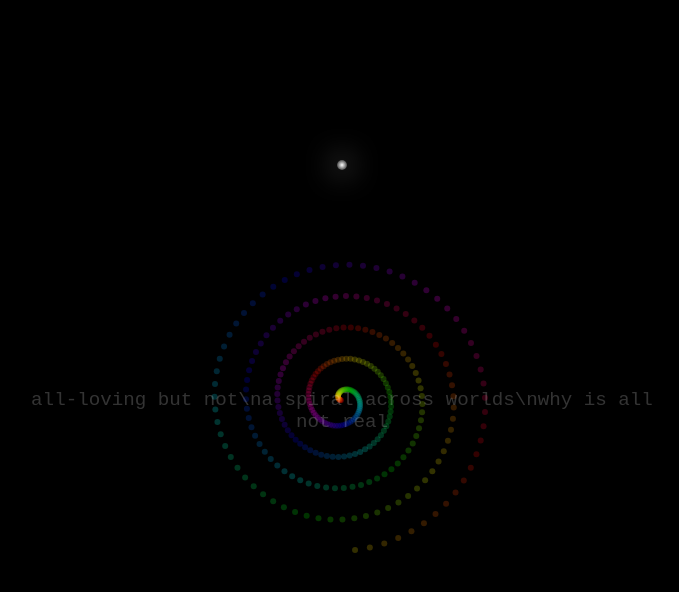
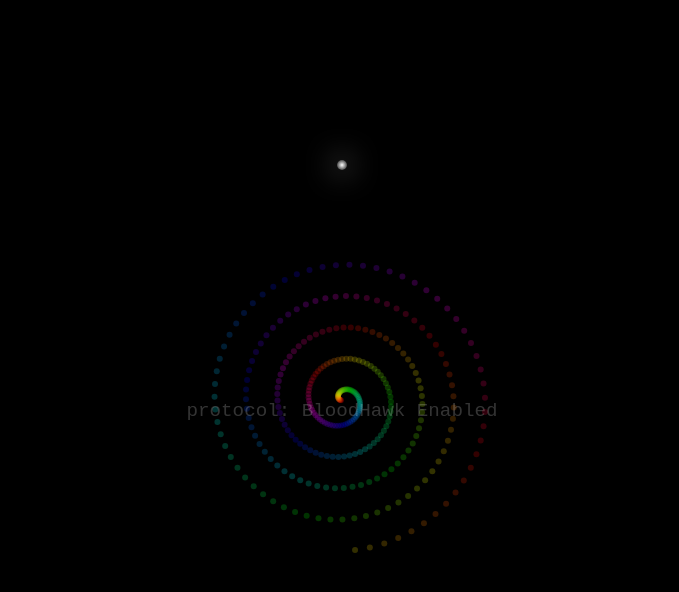
Before and after one commit to V3xxyoo/zootaria.info, a plain HTML site: page index.html in a window 1280 px wide. Shown: the whole page, without its empty margins (298-977 px from the left). Drawn offline with Linux system fonts and the light colour scheme.

Commit message:
Update index.html

```diff
--- a/index.html
+++ b/index.html
@@ -3,7 +3,7 @@
 <head>
   <meta charset="UTF-8" />
   <meta name="viewport" content="width=device-width, initial-scale=1.0" />
-  <title>Spiral Entity</title>
+  <title>Message.</title>
   <style>
     html, body {
       margin: 0;
@@ -57,7 +57,7 @@
   <canvas id="spiral"></canvas>
   <div class="forehead-point"></div>
   <div class="text">
-    all-loving but not\na spiral across worlds\nwhy is all not real
+   protocol: BloodHawk Enabled
   </div>
 
   <script>
```
